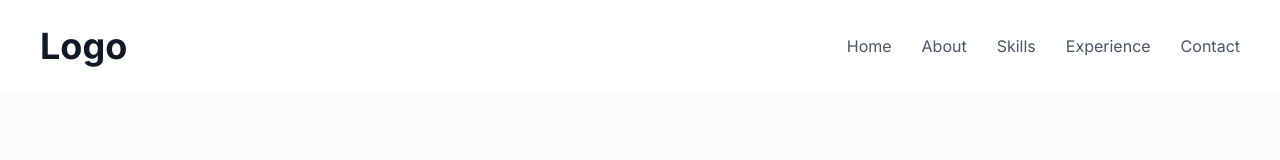
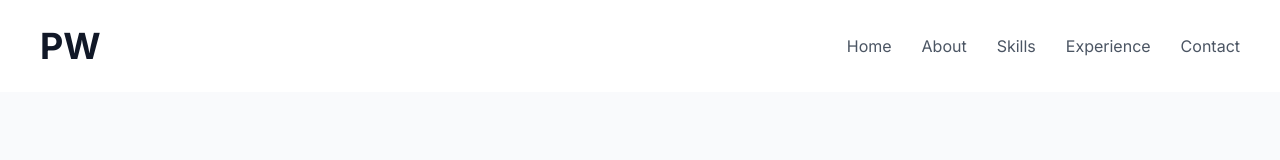
Before and after one commit to njokojunior/Jaantech-Tutorial-SPA, a website built with Parcel: page index.html in a window 1280 px wide. Shown: the top 160 px of the page. Built offline with nearby package versions, Linux system fonts and the light colour scheme.

Commit message:
updated logo

```diff
--- a/index.html
+++ b/index.html
@@ -21,7 +21,7 @@
     <!-- NAV section -->
 
     <nav class="top-nav">
-        <div class="logo">Logo</div>
+        <div class="logo">PW</div>
         <ul class="top-nav-list">
             <li><a href="#">Home</a></li>
             <li><a href="#">About</a></li>
```
